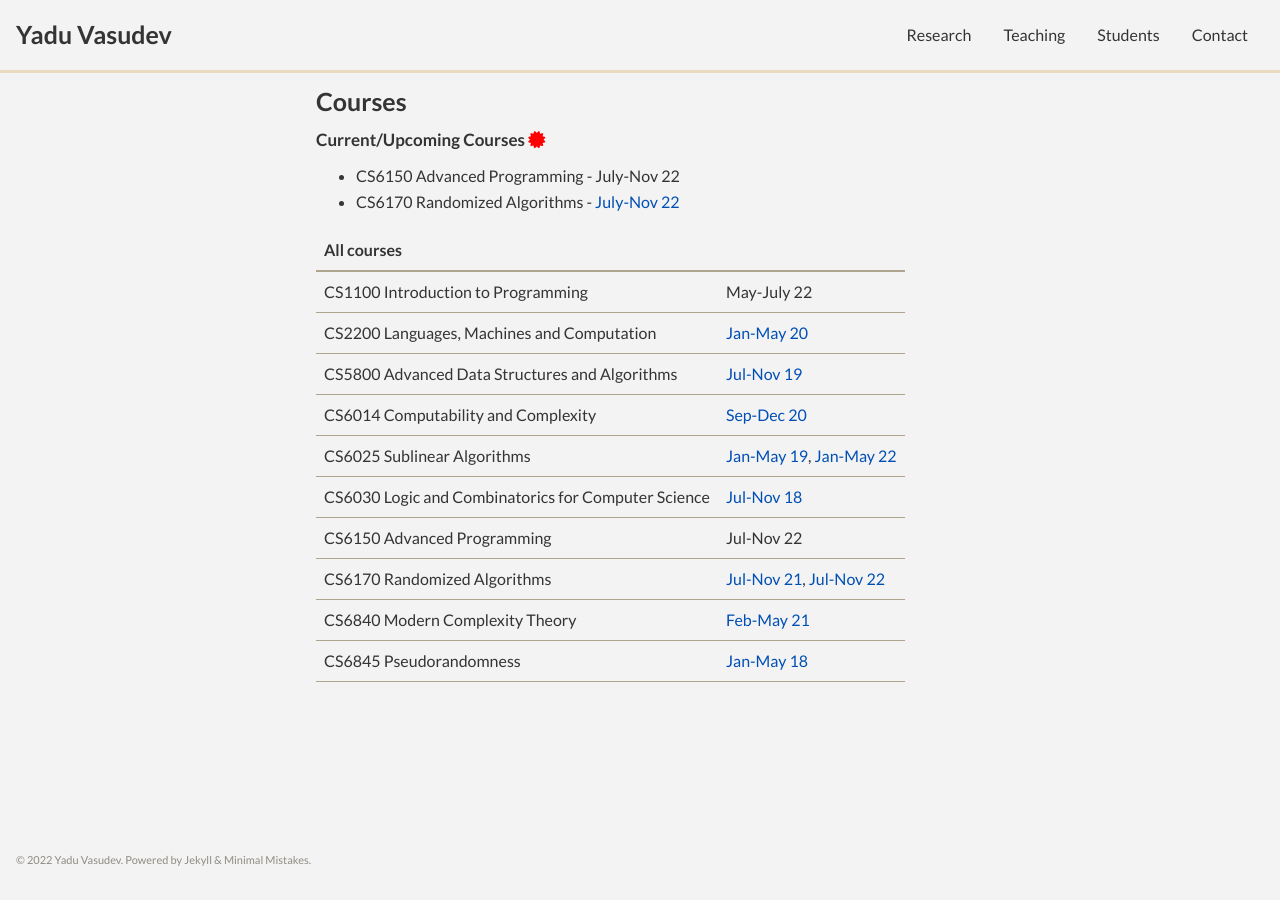
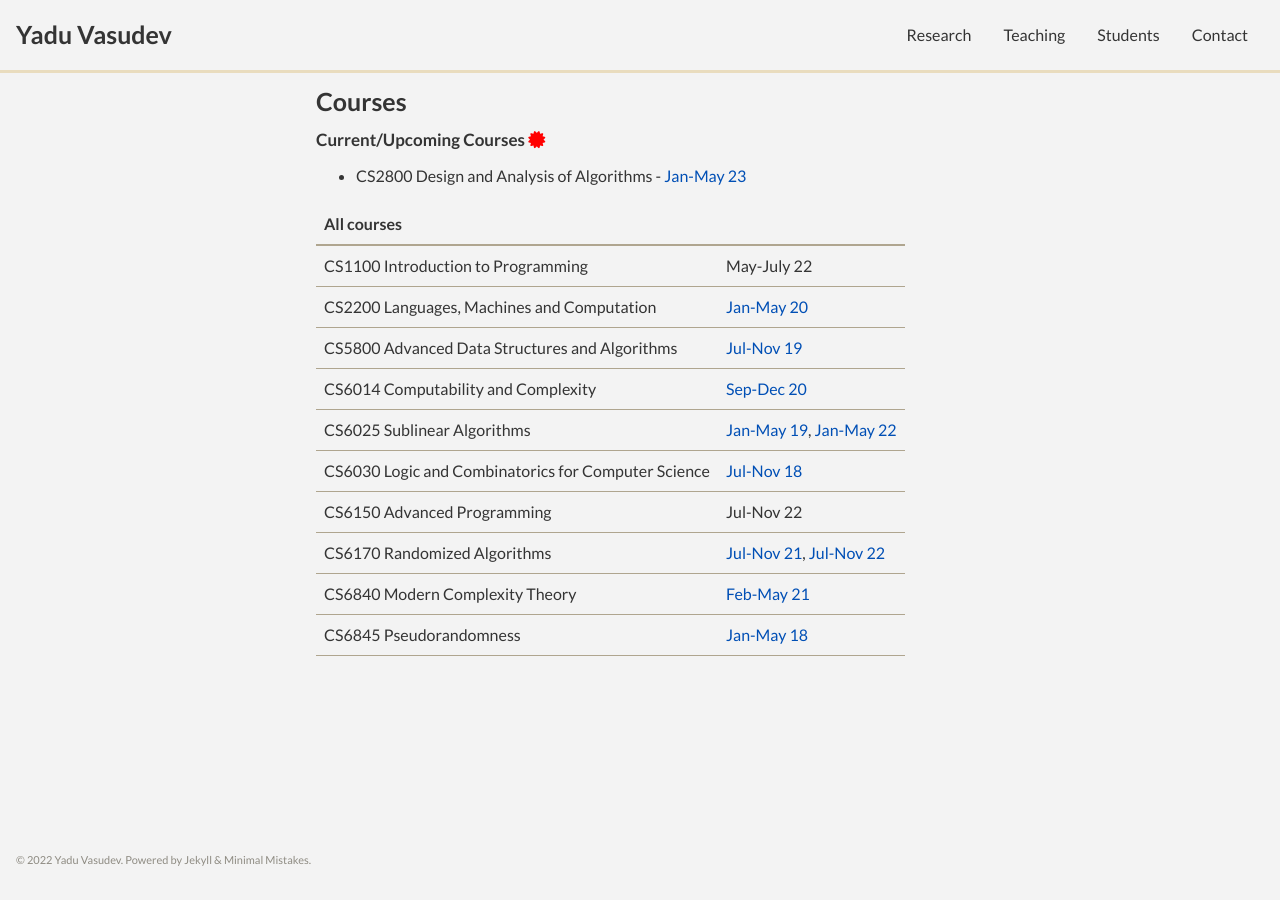
Before and after one commit to yaduvasudev/yaduvasudev.github.io, a Jekyll site: the page built from _pages/courses.md, in a window 1280 px wide. Built offline with Jekyll 4.4.1, drawn with Linux system fonts in a browser that asks for light colours; cached includes are drawn as plain includes.

Commit message:
course changes, new students

```diff
--- a/_data/navigation.yml
+++ b/_data/navigation.yml
@@ -17,12 +17,14 @@ main:
 courses:
   - title: "Current/Upcoming"
     children:
+      - title: "Design and Analysis of Algorithms('23)"
+      - url: ""
+  - title: "Past"
+    children:
       - title: "Advanced Programming('22)"
         url: ""
       - title: "Randomized Algorithms('22)"
         url: /courses/6170/22/
-  - title: "Past"
-    children:
       - title: "Introduction to Programming ('22)"
         url:
       - title: "Sublinear Algorithms('22)"
--- a/_pages/courses.md
+++ b/_pages/courses.md
@@ -6,8 +6,7 @@ title: Courses
 ---
 
 #### Current/Upcoming Courses <i class="fas fa-certificate" style="color:red"></i>
-- CS6150 Advanced Programming - July-Nov 22
-- CS6170 Randomized Algorithms  - [July-Nov 22](6170/22/)
+- CS2800 Design and Analysis of Algorithms  - [Jan-May 23]()
 
 | All courses | |
 |:-------|:---|
```
Also changed, not shown: _pages/students.md (+4 -0 lines).
